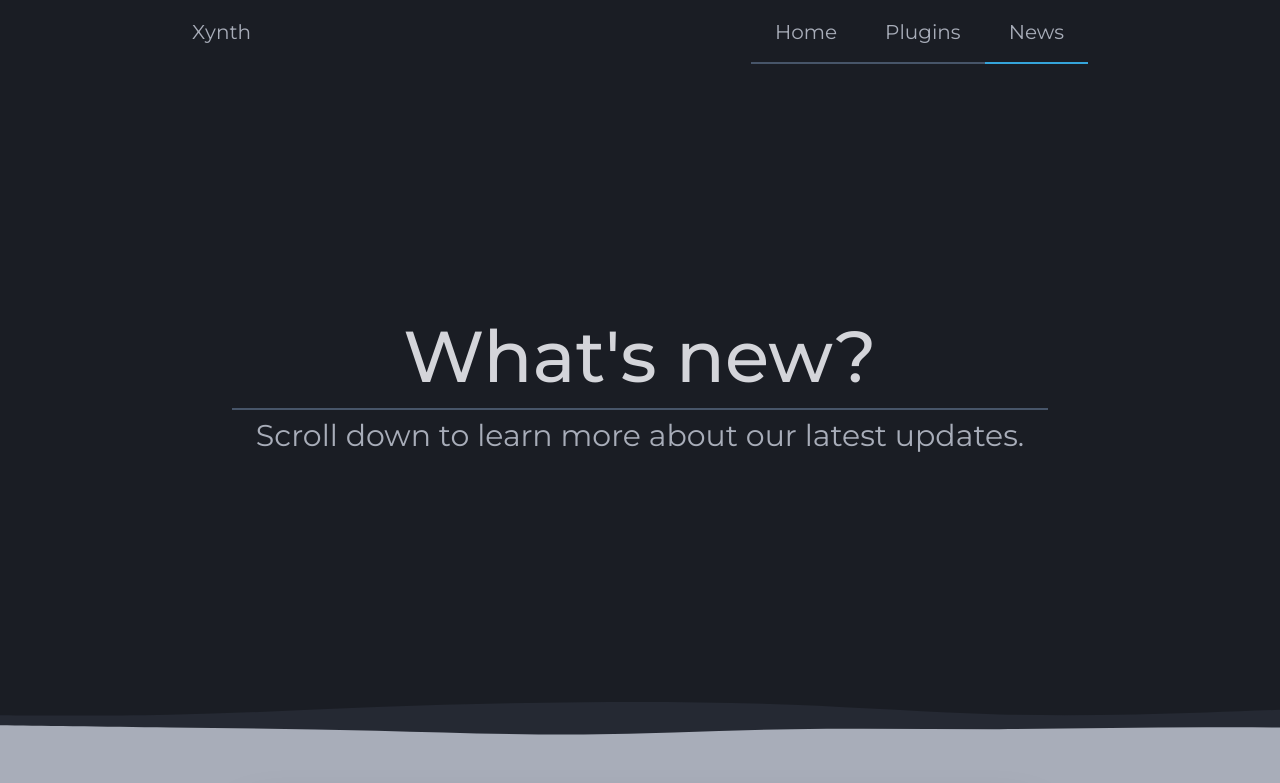
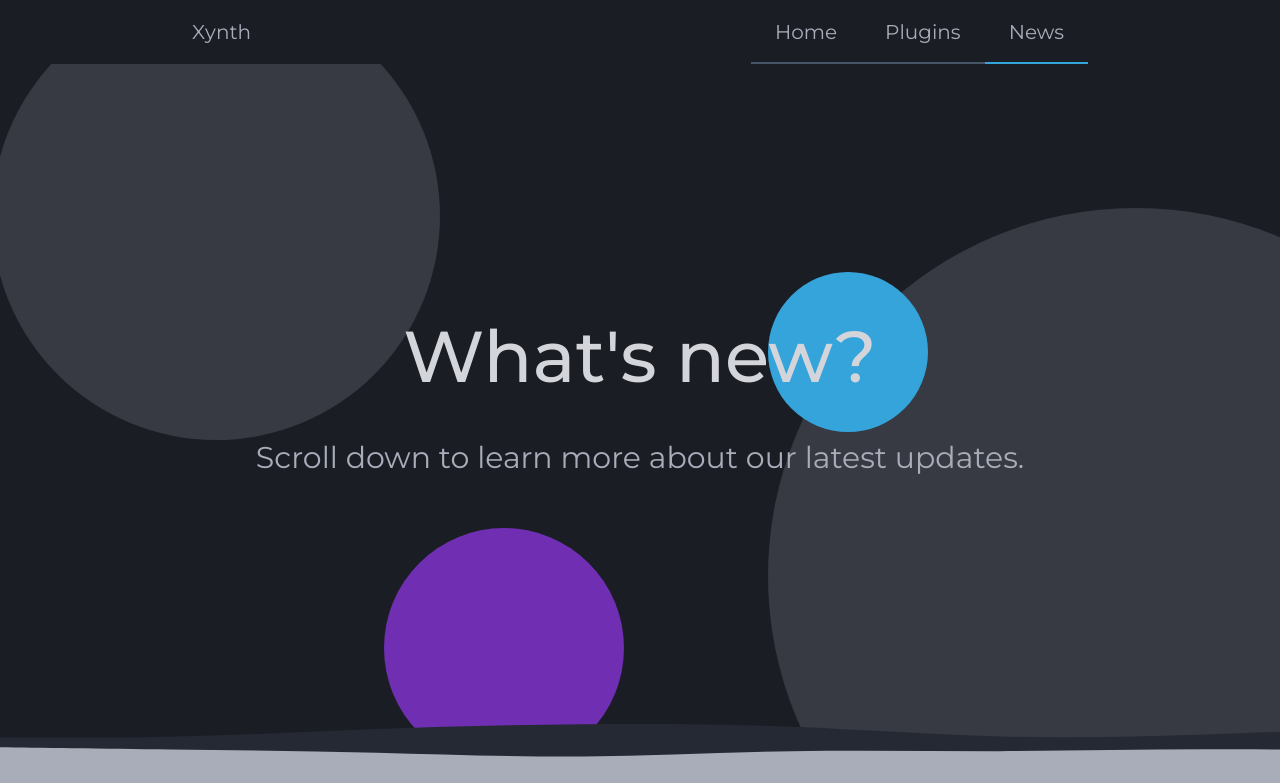
Before and after one commit to Speechrezz/xynth-1, a SvelteKit app: page /news in a window 1280 px wide. Shown: the top 783 px of the page. Built offline with nearby package versions, Linux system fonts and the light colour scheme.

Commit message:
Added the circle background

```diff
--- a/src/lib/comp/News/Article.svelte
+++ b/src/lib/comp/News/Article.svelte
@@ -3,7 +3,7 @@
 		<h3 class="text-h2-lg text-neutral-1 py-2 md:py-6">New plugin</h3>
 		<h2 class="text-h1-sm text-header-1 pb-4 md:pb-8">REZONATOR</h2>
 	</div>
-	<div class="text-p1 px-12 py-6 indent-8">
+	<div class="text-p1 px-2 pt-6 pb-1 md:px-12 sm:py-6 indent-8">
 		<p class="mb-4">
 			Inspired by Ableton Live’s Resonators plugin, we have created our own harmonic resonator! In
 			addition to the standard features found in Live’s utility, the
--- a/src/routes/news/+page.svelte
+++ b/src/routes/news/+page.svelte
@@ -9,13 +9,20 @@
 <main class="h-screen w-full overflow-x-clip absolute">
 
   <!-- Section 1 -->
-  <div class="bg-base-1 w-full flex flex-col align-middle">
-    <div class="w-main flex flex-col align-middle mt-16 mx-auto">
+  <div class="bg-base-1 w-full flex flex-col align-middle relative -z-50">
+    <div class="w-main flex flex-col align-middle mt-16 mx-auto relative">
       <h1 class="text-h1 text-header-1 pt-8 lg:pt-64 pb-4">What's new?</h1>
-      <p class="text-h2 text-neutral-1 mx-2 pt-2 pb-8 sm:px-6 border-t-2 border-slate-600
+      <p class="text-h2 text-neutral-1 mx-2 pt-8 pb-8 sm:px-6
       sm:mx-auto lg:pb-72">
         Scroll down to learn more about our latest updates.
       </p>
+    </div>
+    <div class="absolute hidden xl:block w-full overflow-clip -z-20">
+      <div class="relative bg-base-4 rounded-full   w-[28rem] h-[28rem] -top-2 -left-2"></div>
+      <div class="relative bg-accent-2 rounded-full w-[15rem] h-[15rem]  top-20 left-96"></div>
+
+      <div class="relative bg-accent-1 rounded-full w-[10rem] h-[10rem] bottom-[26rem] left-[calc(100vw-32rem)] z-10"></div>
+      <div class="relative bg-base-4 rounded-full   w-[46rem] h-[46rem] bottom-[40rem] left-[calc(100vw-32rem)] "></div>
     </div>
   </div>
 
--- a/tailwind.config.cjs
+++ b/tailwind.config.cjs
@@ -7,8 +7,7 @@ module.exports = {
         'base-1': '#1A1D24',
         'base-2': '#20242D',
         'base-3': '#252933',
-        'base-4': '#363B4A',
-        'base-5': '#3C4353',
+        'base-4': '#373A42',
         'neutral-1': '#A8ADB9',
         'neutral-2': '#B1B5C0',
         'header-1': '#D4D5DA',
```
